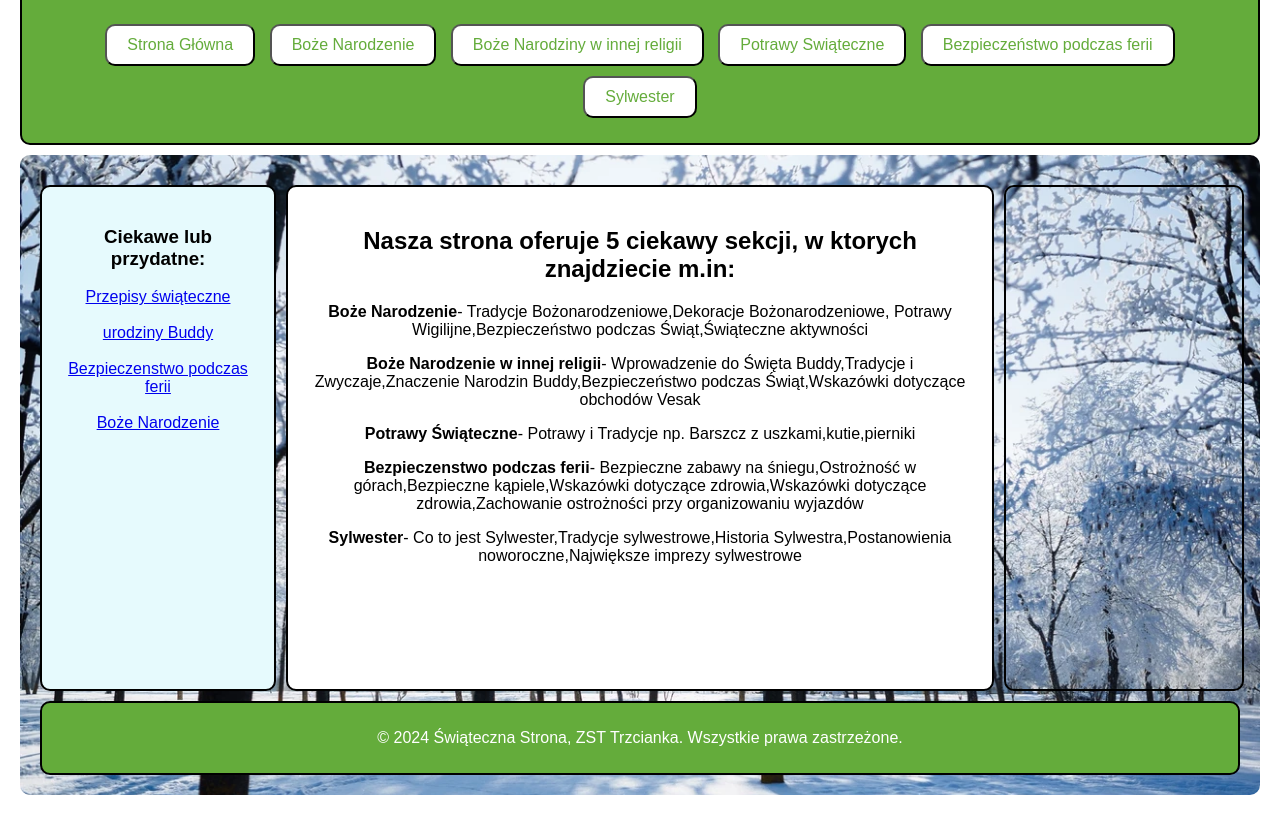
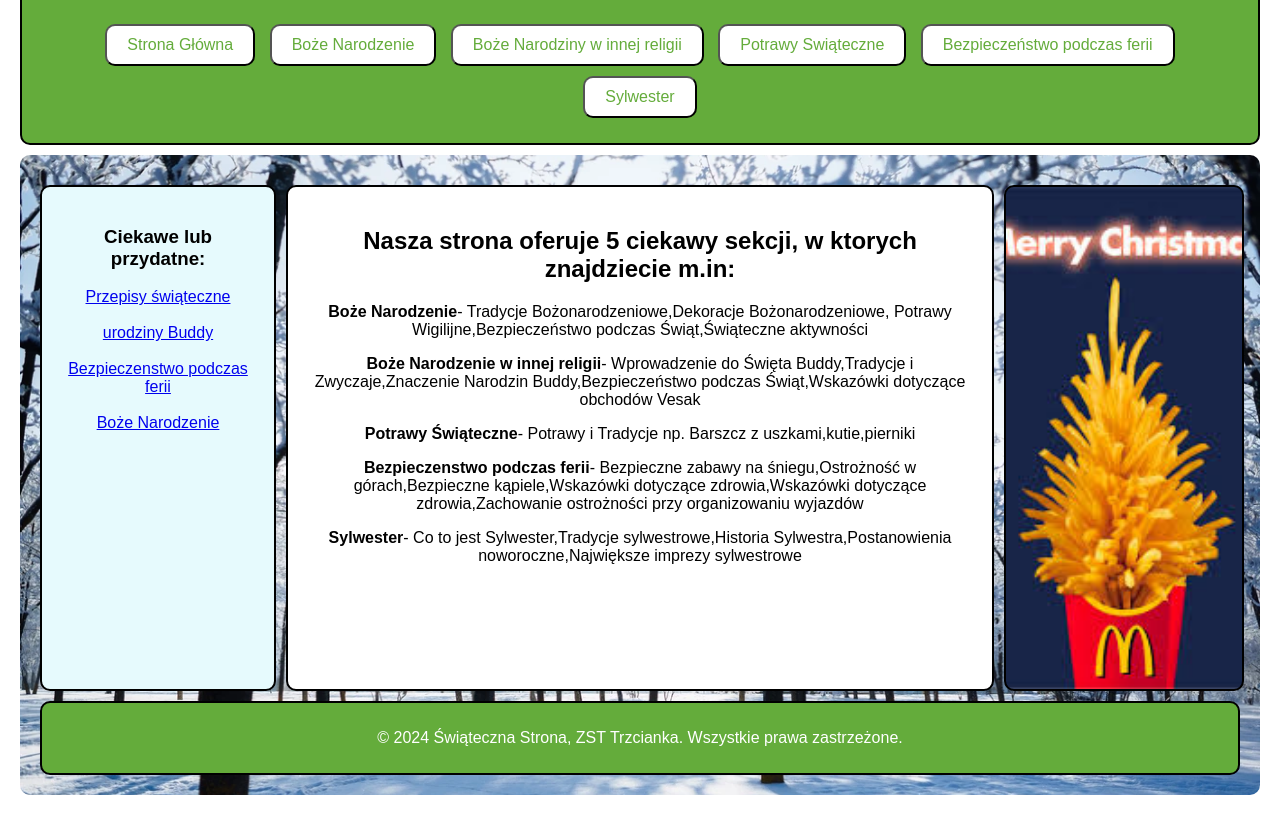
Before and after one commit to Alan6903/Swieta, a plain HTML site: page index.html in a window 1280 px wide. Shown: the part 103-918 px from the top of the page. Drawn offline with Linux system fonts and the light colour scheme.

Commit message:
Update style.css

```diff
--- a/style.css
+++ b/style.css
@@ -83,7 +83,7 @@ button {
   grid-area: right-side;
   position: relative; /* Zapewnia, że element wewnętrzny będzie w obrębie tego diva */
   width: 100%; /* Ustala szerokość na 100% */
-  background-image: url('zdjecia/reklama.jpg'); /* Obrazek reklamy */
+  background-image: url('reklama.jpg'); /* Obrazek reklamy */
   background-size: cover; /* Zapewnia, że obrazek wypełni cały `div` */
   background-position: center; /* Centruje obrazek */
   color: white; /* Kolor tekstu */
```
